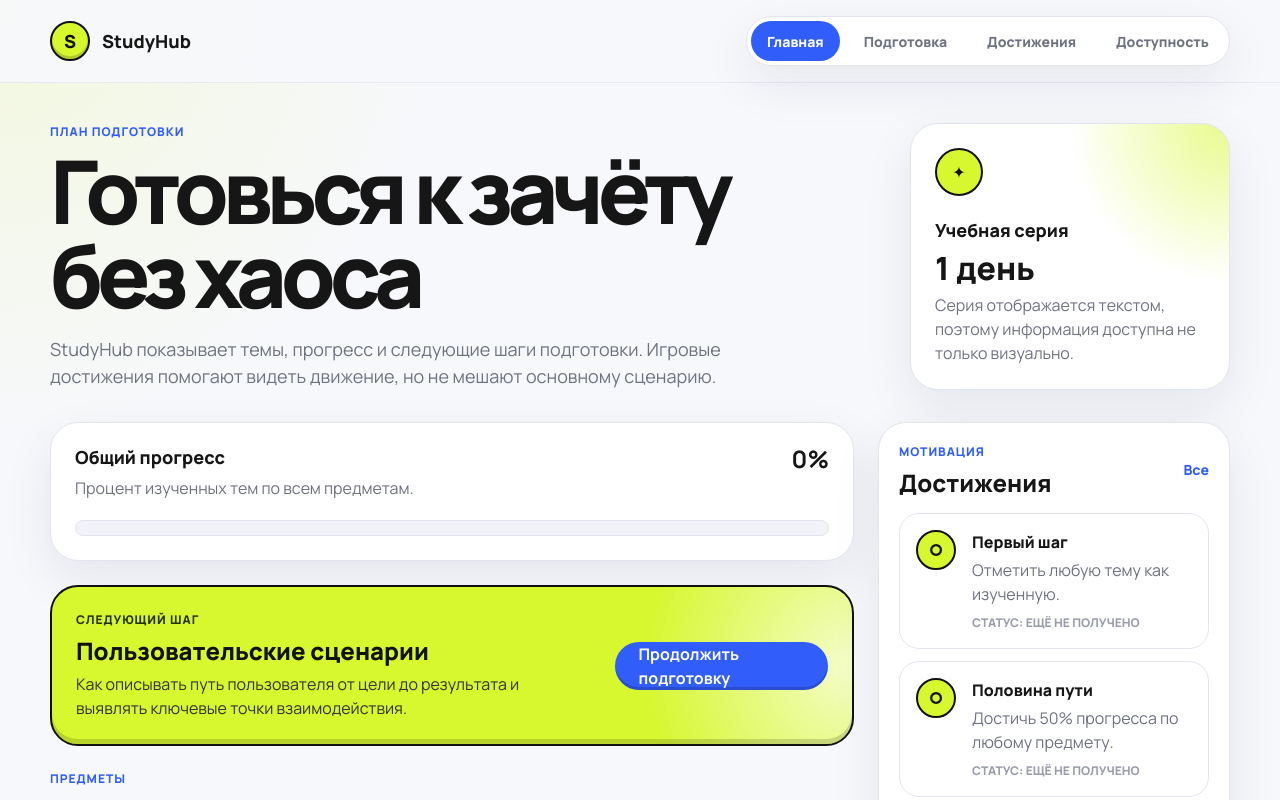
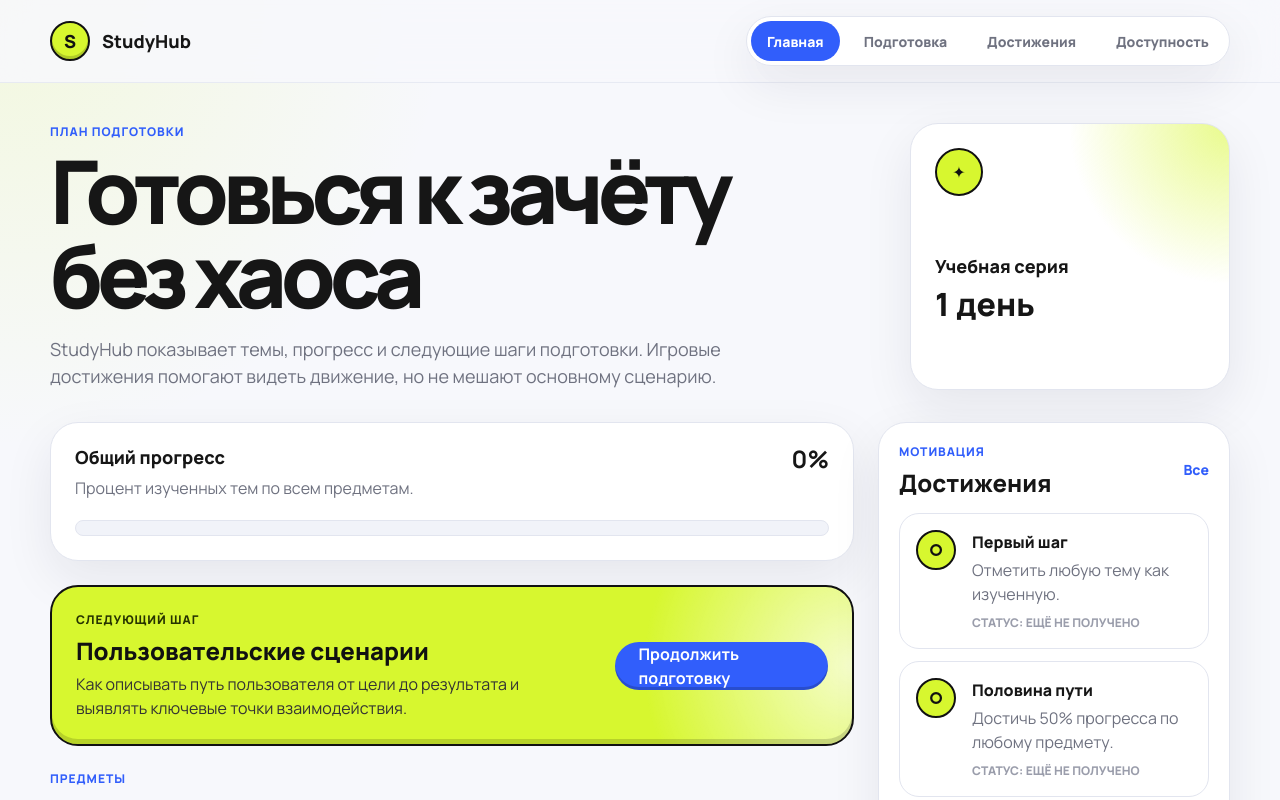
Before and after one commit to VremeniNet/StudyHub, a React (Vite) app: page / in a window 1280 px wide. Shown: the top 800 px of the page. Built offline with nearby package versions, Linux system fonts and the light colour scheme.

Commit message:
docs: update project documentation

```diff
--- a/src/pages/DashboardPage/DashboardPage.tsx
+++ b/src/pages/DashboardPage/DashboardPage.tsx
@@ -47,14 +47,13 @@ export function DashboardPage() {
 					<span className={styles.streakIcon} aria-hidden='true'>
 						✦
 					</span>
-					<h2 id='streak-title' className={styles.streakTitle}>
-						Учебная серия
-					</h2>
-					<p className={styles.streakValue}>1 день</p>
-					<p className={styles.streakDescription}>
-						Серия отображается текстом, поэтому информация доступна не только
-						визуально.
-					</p>
+					<div>
+						<h2 id='streak-title' className={styles.streakTitle}>
+							Учебная серия
+						</h2>
+						<p className={styles.streakValue}>1 день</p>
+					</div>
+					<p className={styles.streakDescription}></p>
 				</aside>
 			</div>
 
```
Also changed, not shown: 1 other file (tests, documents, lock files or other folders).
